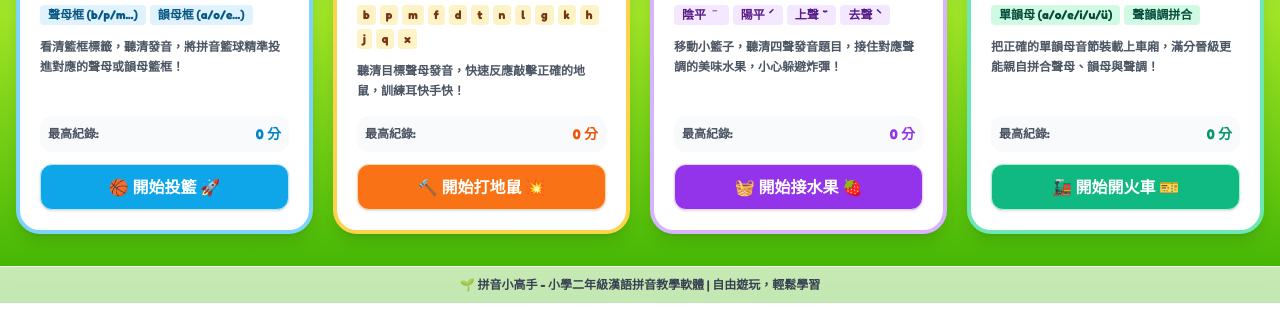
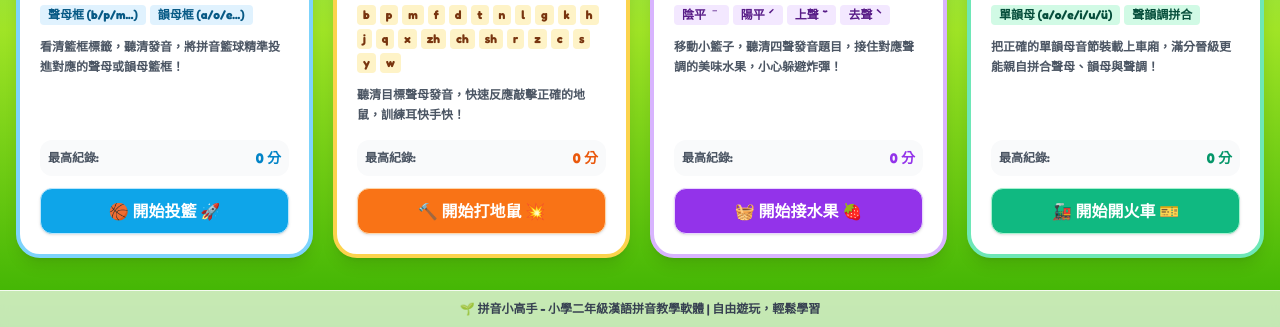
Before and after one commit to yfngai/pinyin-games, a plain HTML site: page index.html in a window 1280 px wide. Shown: the part 521-848 px from the top of the page. Before the commit the page ends 824 px from the top, so only its background shows below. Drawn offline with nearby package versions, Linux system fonts and the light colour scheme.

Commit message:
Update index.html

```diff
--- a/index.html
+++ b/index.html
@@ -306,6 +306,15 @@
                         <span class="bg-amber-100 text-amber-900 font-bold text-xs px-1.5 py-0.5 rounded">j</span>
                         <span class="bg-amber-100 text-amber-900 font-bold text-xs px-1.5 py-0.5 rounded">q</span>
                         <span class="bg-amber-100 text-amber-900 font-bold text-xs px-1.5 py-0.5 rounded">x</span>
+                        <span class="bg-amber-100 text-amber-900 font-bold text-xs px-1.5 py-0.5 rounded">zh</span>
+                        <span class="bg-amber-100 text-amber-900 font-bold text-xs px-1.5 py-0.5 rounded">ch</span>
+                        <span class="bg-amber-100 text-amber-900 font-bold text-xs px-1.5 py-0.5 rounded">sh</span>
+                        <span class="bg-amber-100 text-amber-900 font-bold text-xs px-1.5 py-0.5 rounded">r</span>
+                        <span class="bg-amber-100 text-amber-900 font-bold text-xs px-1.5 py-0.5 rounded">z</span>
+                        <span class="bg-amber-100 text-amber-900 font-bold text-xs px-1.5 py-0.5 rounded">c</span>
+                        <span class="bg-amber-100 text-amber-900 font-bold text-xs px-1.5 py-0.5 rounded">s</span>
+                        <span class="bg-amber-100 text-amber-900 font-bold text-xs px-1.5 py-0.5 rounded">y</span>
+                        <span class="bg-amber-100 text-amber-900 font-bold text-xs px-1.5 py-0.5 rounded">w</span>
                     </div>
                     <p class="text-xs font-bold text-gray-600 mb-4 leading-relaxed">
                         聽清目標聲母發音，快速反應敲擊正確的地鼠，訓練耳快手快！
```
